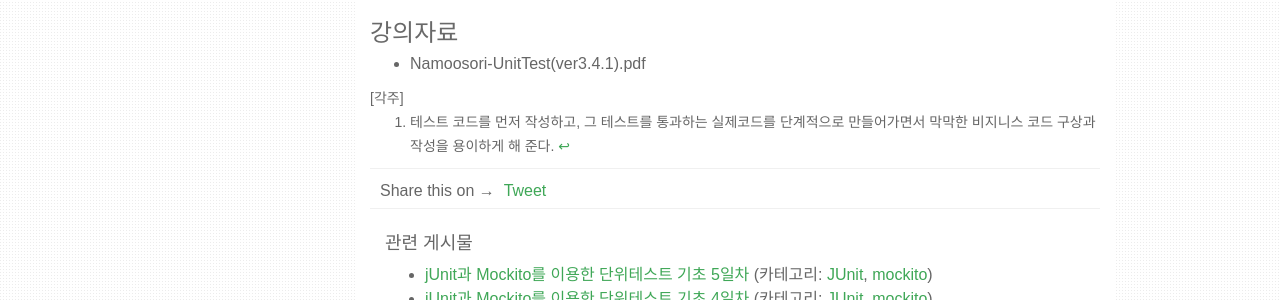
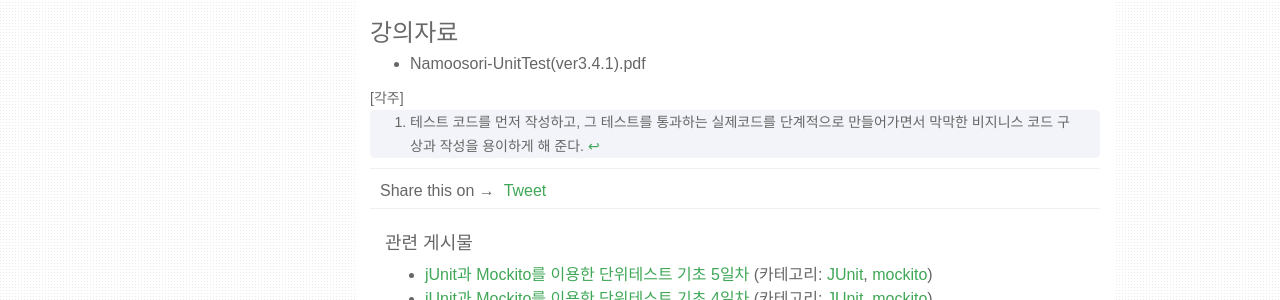
Before and after one commit to redskelt/redskelt.github.io, a Jekyll site: the page built from _posts/2017/2017-06-19-junit01.md, in a window 1280 px wide. Shown: the part 1066-1366 px from the top of the page. Built offline with Jekyll 4.4.1, drawn with Linux system fonts in a browser that asks for light colours; nearby versions of some CDN libraries; some web fonts are replaced; comment, search, counter and statistics services are not loaded.

Commit message:
각주 배경색입힘

```diff
--- a/static/css/main.css
+++ b/static/css/main.css
@@ -180,11 +180,11 @@ div.col-sm-3 img.profile-avatar {
 .footnotes p{
   margin-bottom: 0px;
 }
-/*.footnotes ol{
+.footnotes ol{
   border-radius: 5px;
   background-color: #f2f4f9;
   padding-right: 3%;
-}*/
+}
 .footnotes::before{
   content: "[각주]";
 }
```
